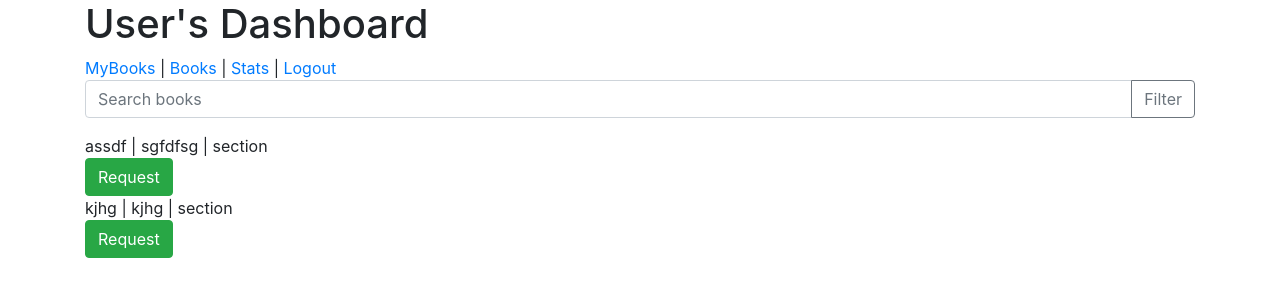
After one commit to Umang7198/E-library, a Flask app: page /user_dashboard in a window 1280 px wide. The commit adds this page. Shown: the top 300 px of the page. Run offline with Flask 3, Linux system fonts and the light colour scheme; a user stored in the database is signed in; some libraries are stand-ins or nearby versions.

Commit message:
librarian and user functionalities are synchronized

```diff
--- a/app.py
+++ b/app.py
@@ -1,4 +1,4 @@
-from flask import Flask, request, redirect, render_template, url_for,session
+from flask import Flask, request, redirect, render_template, url_for,session,flash
 from flask_sqlalchemy import SQLAlchemy
 from datetime import datetime
 import os
@@ -19,6 +19,7 @@ class Section(db.Model):
     description = db.Column(db.String(500), nullable=True)
     user_id = db.Column(db.Integer, db.ForeignKey('user.id'))
     books = db.relationship('Book', back_populates='section')
+    issues = db.relationship('Issue', backref='section', lazy='dynamic')
 
 
 class User(db.Model):
@@ -30,15 +31,25 @@ class User(db.Model):
     password = db.Column(db.String(100), nullable=False)
     role = db.Column(db.String(20), nullable=False, default='user')
     sections = db.relationship('Section', backref='librarian', lazy='dynamic')
+    issues = db.relationship('Issue', backref='user', lazy='dynamic')
 
 class Book(db.Model):
     id = db.Column(db.Integer, primary_key=True)
     title = db.Column(db.String(150), nullable=False)
     author = db.Column(db.String(100), nullable=False)
-    # content = db.Column(db.Text, nullable=False)
+    content = db.Column(db.Text, nullable=True)  # Assuming e-books' content is stored as text
     section_id = db.Column(db.Integer, db.ForeignKey('section.id'), nullable=False)
     section = db.relationship('Section', back_populates='books')
-    # user_issued_id = db.Column(db.Integer, db.ForeignKey('user.id'), nullable=True)  # ForeignKey to user table
+    issues = db.relationship('Issue', backref='book', lazy='dynamic')
+
+class Issue(db.Model):
+    id = db.Column(db.Integer, primary_key=True)
+    user_id = db.Column(db.Integer, db.ForeignKey('user.id'), nullable=False)
+    book_id = db.Column(db.Integer, db.ForeignKey('book.id'), nullable=False)
+    section_id = db.Column(db.Integer, db.ForeignKey('section.id'), nullable=False)
+    date_issued = db.Column(db.DateTime, default=datetime.utcnow, nullable=False)
+    return_date = db.Column(db.DateTime, nullable=True)
+    status = db.Column(db.String(50), nullable=False, default='issued')
 
 @app.route('/')
 def index():
@@ -79,29 +90,35 @@ def librarian_dashboard():
     else:
         sections = Section.query.filter_by(user_id=librarian_id).all()
 
+    # Within your librarian_dashboard route
     return render_template('librarian_dashboard.html', sections=sections)
+
 
 
 
 @app.route('/librarian_login', methods=['GET', 'POST'])
 def librarian_login():
     if request.method == 'POST':
-        username = request.form.get('username')
-        password = request.form.get('pwd')
+        username = request.form['username']
+        password = request.form['pwd']
+        # Check the role of the user when logging in
         librarian = User.query.filter_by(username=username, role='librarian').first()
 
         if librarian and librarian.password == password:
             session['librarian_id'] = librarian.id
             return redirect(url_for('librarian_dashboard'))
         else:
-            # Handle login failure here
-            pass
+            flash('Invalid username or password, or wrong role', 'danger')
+            return render_template('librarian_login.html')
+
+    # If it's a GET request, just render the login page
     return render_template('librarian_login.html')
+
 
 
 @app.route('/logout')
 def logout():
-    session.pop('librarian_id', None)
+    session.clear()  # This will remove everything from the session
     return redirect(url_for('index'))
 
 
@@ -110,11 +127,19 @@ def user_login():
     if request.method == 'POST':
         username = request.form['username']
         password = request.form['pwd']
-        # Here you should add your logic to verify the username and password
-        # For simplicity, this example will just redirect to another page
-        return redirect(url_for('user_dashboard'))
+        # Check the role of the user when logging in
+        user = User.query.filter_by(username=username, role='user').first()
+
+        if user and user.password == password:
+            session['user_id'] = user.id
+            return redirect(url_for('user_dashboard'))
+        else:
+            flash('Invalid username or password, or wrong role', 'danger')
+            return render_template('user_login.html')
+
     # If it's a GET request, just render the login page
     return render_template('user_login.html')
+
 
 @app.route('/register', methods=['GET', 'POST'])
 def register():
@@ -137,6 +162,47 @@ def register():
         # Redirect after successful registration
         return redirect(url_for('user_login'))
     return render_template('register.html')
+
+@app.route('/user_dashboard', methods=['GET'])
+def user_dashboard():
+    if 'user_id' not in session:
+        return redirect(url_for('user_login'))
+
+    user_id = session['user_id']
+    query = request.args.get('query')  # Get the search query from URL parameters for GET request
+
+    # Retrieve the IDs of books the user has already requested or has been issued
+    user_issues = Issue.query.filter_by(user_id=user_id).all()
+    requested_book_ids = [issue.book_id for issue in user_issues if issue.status == 'requested']
+    issued_book_ids = [issue.book_id for issue in user_issues if issue.status == 'issued']
+
+    # Filter books by search query if provided
+    if query:
+        books = Book.query.filter(Book.title.contains(query)).all()
+    else:
+        books = Book.query.all()
+
+    # Pass the list of requested and issued book IDs and all books to the template
+    return render_template(
+        'user_dashboard.html',
+        books=books,
+        requested_book_ids=requested_book_ids,
+        issued_book_ids=issued_book_ids
+    )
+
+
+
+
+@app.route('/user_mybooks', methods=['GET'])
+def user_mybooks():
+    if 'user_id' not in session:
+        flash('Please log in to view your books.', 'warning')
+        return redirect(url_for('user_login'))
+
+    user_id = session['user_id']
+    issued_books = Issue.query.filter_by(user_id=user_id, status='issued').all()
+
+    return render_template('user_mybooks.html', issued_books=issued_books)
 
 
 def add_librarians():
@@ -175,10 +241,6 @@ def delete_section(section_id):
     return redirect(url_for('librarian_dashboard'))
 
 
-@app.route('/section/<int:section_id>/add_book')
-def add_book_form(section_id):
-    # Your logic here to display the form
-    return render_template('add_book.html', section_id=section_id)
 
 # Add this route in your app.py
 @app.route('/section/<int:section_id>/add_book', methods=['GET', 'POST'])
@@ -233,6 +295,182 @@ def view_books(section_id):
     return render_template('section_books.html', section=section, books=books)
 
 
+@app.route('/issue_book/<int:book_id>', methods=['GET', 'POST'])
+def issue_book(book_id):
+    if 'librarian_id' not in session:
+        return redirect(url_for('librarian_login'))
+
+    book = Book.query.get_or_404(book_id)
+    if request.method == 'POST':
+        # Assuming there is a 'user_id' stored in session when a user logs in
+        user_id = session.get('user_id')
+        new_issue = Issue(user_id=user_id, book_id=book.id)
+        db.session.add(new_issue)
+        db.session.commit()
+        return redirect(url_for('view_books', section_id=book.section_id))
+    else:
+        # For a GET request, render the confirmation page
+        return render_template('book_issue.html', book=book, book_id=book_id, section_id=book.section_id)
+
+@app.route('/return_book/<int:book_id>', methods=['GET', 'POST'])
+def return_book(book_id):
+    if 'librarian_id' not in session:
+        return redirect(url_for('librarian_login'))
+
+    book = Book.query.get_or_404(book_id)
+    if request.method == 'POST':
+        # Complete the logic for returning the book
+        # This could involve finding the Issue instance and updating it
+        issue = Issue.query.filter_by(book_id=book_id).first()
+        if issue:
+            issue.return_date = datetime.utcnow()
+            db.session.commit()
+        return redirect(url_for('view_books', section_id=book.section_id))
+    else:
+        # For a GET request, render the confirmation page
+        return render_template('book_return.html', book=book, book_id=book_id, section_id=book.section_id)
+
+@app.route('/issue_books_to_user/<int:user_id>', methods=['GET', 'POST'])
+def issue_books_to_user(user_id):
+    # Display form to select books and issue them to the user
+    if request.method == 'POST':
+        book_ids = request.form.getlist('book_ids')  # Expected a list of book IDs from the form
+        for book_id in book_ids:
+            new_issue = Issue(user_id=user_id, book_id=book_id)
+            db.session.add(new_issue)
+        db.session.commit()
+        return redirect(url_for('some_route_after_issuing'))  # Redirect as appropriate
+    else:
+        books = Book.query.all()  # Or filter as necessary
+        return render_template('issue_books_to_user.html', books=books, user_id=user_id)
+
+@app.route('/revoke_book_access/<int:book_id>', methods=['POST'])
+def revoke_book_access(book_id):
+    issue = Issue.query.filter_by(book_id=book_id).first()
+    if issue:
+        issue.revoked = True  # Assuming there is a 'revoked' field in the Issue model
+        db.session.commit()
+    return redirect(url_for('some_route_after_revoking'))  # Redirect as appropriate
+
+@app.route('/edit_book/<int:book_id>', methods=['GET', 'POST'])
+def edit_book(book_id):
+    book = Book.query.get_or_404(book_id)
+    if request.method == 'POST':
+        book.title = request.form['title']
+        book.author = request.form['author']
+        book.content = request.form['content']
+        # Update other fields as necessary
+        db.session.commit()
+        return redirect(url_for('view_books', section_id=book.section_id))
+    return render_template('edit_book.html', book=book)
+
+@app.route('/assign_book/<int:book_id>', methods=['POST'])
+def assign_book(book_id):
+    book = Book.query.get_or_404(book_id)
+    book.section_id = request.form['section_id']  # New section ID from the form
+    db.session.commit()
+    return redirect(url_for('view_books', section_id=book.section_id))
+
+@app.route('/monitor_books', methods=['GET'])
+def monitor_books():
+    if 'librarian_id' not in session:
+        flash('You need to login as a librarian!', 'warning')
+        return redirect(url_for('librarian_login'))
+
+    # Fetch only requests with 'requested' status
+    requested_issues = Issue.query.filter_by(status='requested').all()
+    return render_template('monitor_books.html', issues=requested_issues)
+
+
+
+@app.route('/section/<int:section_id>/add_book', methods=['GET'])
+def add_book_form(section_id):
+    if 'librarian_id' not in session:
+        return redirect(url_for('librarian_login'))
+
+    # Assuming you pass necessary data to your template, if any.
+    return render_template('add_book.html', section_id=section_id)
+
+@app.route('/request_book/<int:book_id>', methods=['POST'])
+def request_book(book_id):
+    if 'user_id' not in session:
+        flash('You need to login first!', 'warning')
+        return redirect(url_for('user_login'))
+
+    user_id = session['user_id']
+    book = Book.query.get_or_404(book_id)  # Make sure the book exists
+    existing_issue = Issue.query.filter_by(book_id=book_id, user_id=user_id).first()
+
+    if existing_issue:
+        flash('You have already requested this book.', 'info')
+    else:
+        # Since you have a relationship set up, you can get the section_id from the book
+        new_issue = Issue(user_id=user_id, book_id=book.id, section_id=book.section_id, status='requested')
+        db.session.add(new_issue)
+        try:
+            db.session.commit()
+            flash('Your request has been sent to the librarian.', 'success')
+        except Exception as e:
+            db.session.rollback()
+            flash('An error occurred while processing your request.', 'danger')
+
+    return redirect(url_for('user_dashboard'))
+
+
+    return redirect(url_for('user_dashboard'))
+@app.route('/view_requests', methods=['GET'])
+def view_requests():
+    if 'librarian_id' not in session:
+        flash('You need to login as a librarian!', 'warning')
+        return redirect(url_for('librarian_login'))
+
+    # Fetch only requests with 'requested' status
+    requested_issues = Issue.query.filter_by(status='requested').all()
+    return render_template('view_requests.html', issues=requested_issues)
+
+
+@app.route('/approve_request/<int:issue_id>', methods=['POST'])
+def approve_request(issue_id):
+    if 'librarian_id' not in session:
+        return redirect(url_for('librarian_login'))
+
+    issue = Issue.query.get_or_404(issue_id)
+    issue.status = 'approved'  # Update status to 'approved'
+    db.session.commit()
+    # Add logic for what should happen when a book is approved
+    flash('Book access approved.', 'success')
+    return redirect(url_for('view_requests'))
+
+@app.route('/revoke_request/<int:issue_id>', methods=['POST'])
+def revoke_request(issue_id):
+    if 'librarian_id' not in session:
+        return redirect(url_for('librarian_login'))
+
+    issue = Issue.query.get_or_404(issue_id)
+    issue.status = 'revoked'  # Update status to 'revoked'
+    db.session.commit()
+    # Add logic for what should happen when a book is revoked
+    flash('Book access revoked.', 'success')
+    return redirect(url_for('view_requests'))
+
+@app.route('/issue_book_to_user/<int:issue_id>', methods=['POST'])
+def issue_book_to_user(issue_id):
+    if 'librarian_id' not in session:
+        flash('Please log in as a librarian.', 'warning')
+        return redirect(url_for('librarian_login'))
+
+    issue = Issue.query.get_or_404(issue_id)
+    # Change the status to 'issued' to indicate the book has been issued
+    issue.status = 'issued'
+    issue.date_issued = datetime.utcnow()  # Set the current time as the issue date
+    # Optional: Set a return date if your application requires it
+    # issue.return_date = datetime.utcnow() + timedelta(days=30)  # For example, set 30 days from now as the return date
+    db.session.commit()
+    flash('Book issued successfully.', 'success')
+    return redirect(url_for('monitor_books'))
+
+
+
 # Create the database tables
 with app.app_context():
     db.create_all()
--- /dev/null
+++ b/templates/user_dashboard.html
@@ -0,0 +1,50 @@
+<!DOCTYPE html>
+<html lang="en">
+<head>
+    <meta charset="UTF-8">
+    <meta name="viewport" content="width=device-width, initial-scale=1.0">
+    <title>User's Dashboard</title>
+    <link rel="stylesheet" href="https://stackpath.bootstrapcdn.com/bootstrap/4.3.1/css/bootstrap.min.css">
+    <!-- Additional CSS and JavaScript -->
+</head>
+<body>
+<div class="container">
+    <h1>User's Dashboard</h1>
+    <nav>
+        <!-- Links to other pages -->
+        <a href="{{ url_for('user_mybooks') }}">MyBooks</a> |
+        <a href="{{ url_for('user_dashboard') }}">Books</a> |
+        <a href="stats.html">Stats</a> |
+        <a href="{{ url_for('logout') }}">Logout</a>
+    </nav>
+
+    <!-- Search and Filter Form -->
+    <form action="{{ url_for('user_dashboard') }}" method="GET" class="input-group mb-3">
+        <input type="text" class="form-control" placeholder="Search books" aria-label="Search" name="query">
+        <div class="input-group-append">
+            <button class="btn btn-outline-secondary" type="submit">Filter</button>
+        </div>
+    </form>
+
+    {% for book in books %}
+<div class="book-entry">
+    <span>{{ book.title }}</span> |
+    <span>{{ book.author }}</span> |
+    <span>{{ book.section.title }}</span>
+
+    {% if book.id in issued_book_ids %}
+        <button class="btn btn-secondary" disabled>Issued</button>
+    {% elif book.id in requested_book_ids %}
+        <button class="btn btn-secondary" disabled>Requested</button>
+    {% else %}
+        <form action="{{ url_for('request_book', book_id=book.id) }}" method="post">
+            <button type="submit" class="btn btn-success">Request</button>
+        </form>
+    {% endif %}
+</div>
+{% else %}
+<p>No books available.</p>
+{% endfor %}
+
+
+</html>
```
Also changed, not shown: templates/book_issue.html (added, +20 -0 lines), templates/book_return.html (added, +20 -0 lines), templates/edit_book.html (added, +26 -0 lines), templates/issue_books_to_user.html (added, +21 -0 lines), templates/librarian_dashboard.html (+18 -25 lines), templates/monitor_books.html (added, +33 -0 lines), templates/section_books.html (+12 -10 lines), templates/user_mybooks.html (added, +42 -0 lines), templates/view_requests.html (added, +32 -0 lines), instance/library.db.
